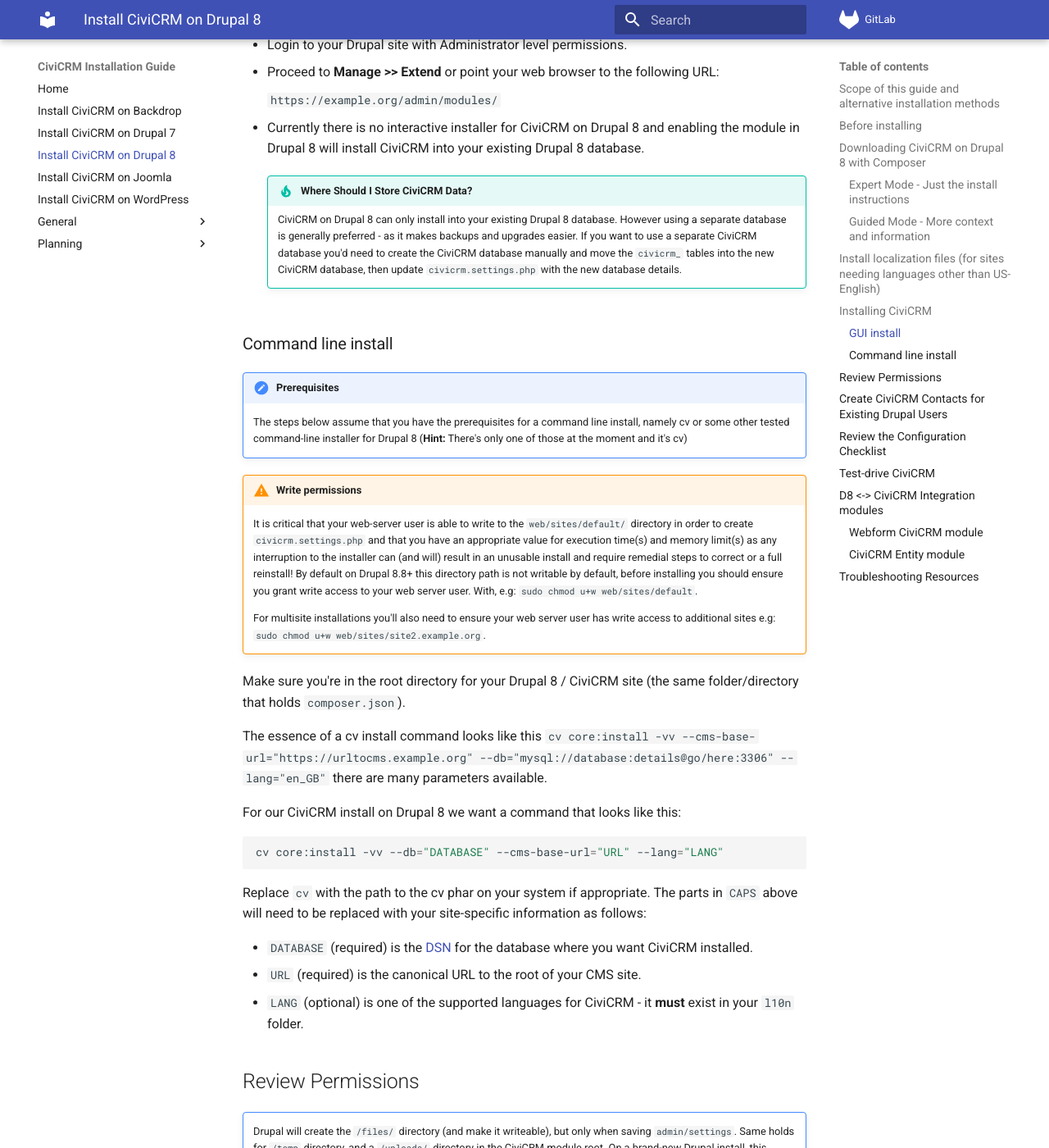
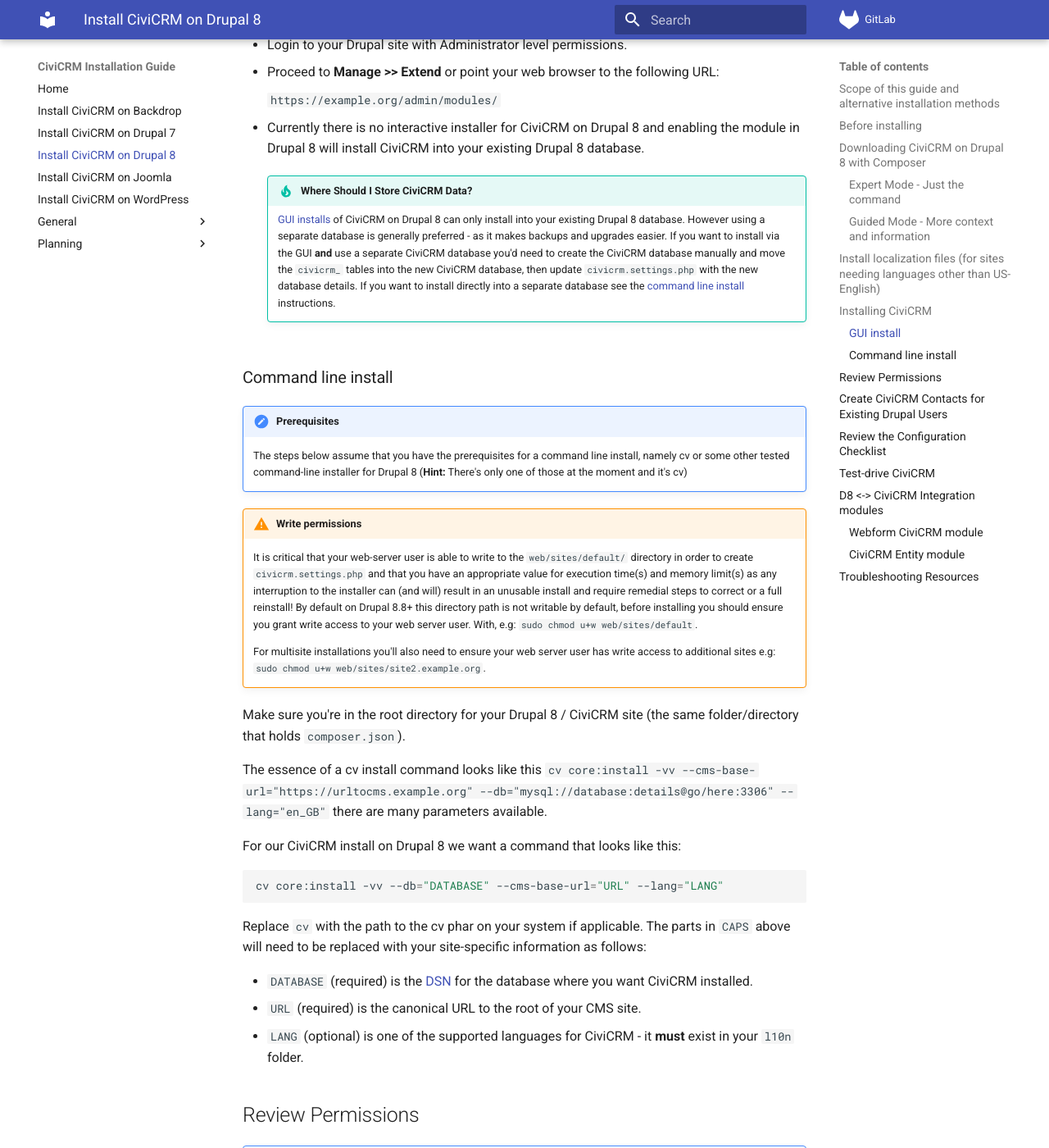
Before and after one commit to agileware/civicrm-installation-guide, an MkDocs documentation site: the page built from docs/drupal8/index.md, in a window 1280 px wide and 1400 px high, scrolled down 3361 px. Shown: the whole window at 82% size. Built offline with MkDocs 1.6.1 and Material for MkDocs 9.7.7, drawn with Linux system fonts in a browser that asks for light colours; some of the changed text lies outside the part shown.

Commit message:
Refinements to intro and D8 docs.

````diff
--- a/docs/drupal8/index.md
+++ b/docs/drupal8/index.md
@@ -26,7 +26,7 @@ To download CiviCRM on a Drupal 8 site we'll need to ask [Composer](https://www.
     Best practice is to use `composer require` locally or in dev/test and then deploy your `composer.lock` to staging and use `composer install` which requires less memory and implements the changes you've tested and committed to your repo!
 <!-- markdownlint-enable MD046 -->
 
-### Expert Mode - Just the install instructions
+### Expert Mode - Just the command
 
 To require the CiviCRM libraries on a Drupal 8 site you can use the following one-line command:
 
@@ -105,7 +105,7 @@ Now we move onto [Installing CiviCRM - Command line install](#installing-command
 * Currently there is no interactive installer for CiviCRM on Drupal 8 and enabling the module in Drupal 8 will install CiviCRM into your existing Drupal 8 database.
 
     !!! tip "Where Should I Store CiviCRM Data?"
-        CiviCRM on Drupal 8 can only install into your existing Drupal 8 database. However using a separate database is generally preferred - as it makes backups and upgrades easier. If you want to use a separate CiviCRM database you'd need to create the CiviCRM database manually and move the `civicrm_` tables into the new CiviCRM database, then update `civicrm.settings.php` with the new database details.
+        [GUI installs](#installing-gui) of CiviCRM on Drupal 8 can only install into your existing Drupal 8 database. However using a separate database is generally preferred - as it makes backups and upgrades easier. If you want to install via the GUI **and** use a separate CiviCRM database you'd need to create the CiviCRM database manually and move the `civicrm_` tables into the new CiviCRM database, then update `civicrm.settings.php` with the new database details. If you want to install directly into a separate database see the [command line install](#installing-commandline) instructions.
 
 ### Command line install {:installing-commandline}
 
@@ -131,7 +131,7 @@ cv core:install -vv --db="DATABASE" --cms-base-url="URL" --lang="LANG"
 ```
 <!-- markdownlint-enable MD046 -->
 
-Replace `cv` with the path to the cv phar on your system if appropriate. The parts in `CAPS` above will need to be replaced with your site-specific information as follows:
+Replace `cv` with the path to the cv phar on your system if applicable. The parts in `CAPS` above will need to be replaced with your site-specific information as follows:
 
 * `DATABASE` (required) is the [DSN](https://en.wikipedia.org/wiki/Data_source_name) for the database where you want CiviCRM installed.
 * `URL` (required) is the canonical URL to the root of your CMS site.
````
Also changed, not shown: docs/index.md (+1 -1 lines).
